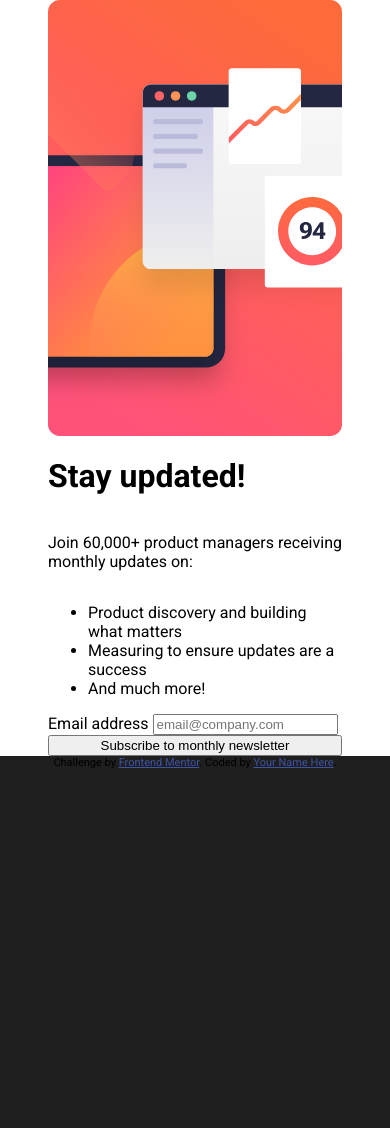
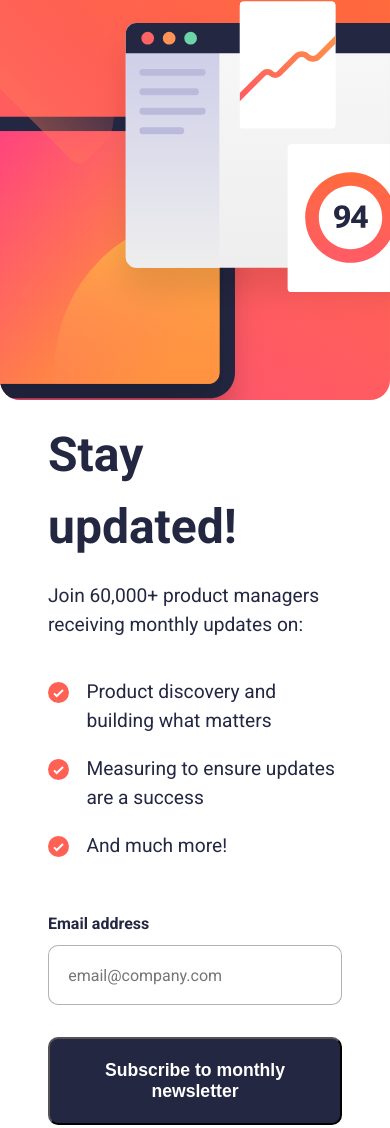
Before and after one commit to MalcolmSmalls/frontend-newsletter-signup-form, a plain HTML site: page index.html in a window 390 px wide. Shown: the top 1128 px of the page. Before the commit the page ends 844 px from the top, so only its background shows below. Drawn offline with Linux system fonts and the light colour scheme.

Commit message:
Finish mobile-first success-page css

```diff
--- a/index.html
+++ b/index.html
@@ -28,13 +28,13 @@
       Join 60,000+ product managers receiving monthly updates on:
     </p>
     <ul>
-      <li>Product discovery and building what matters</li>
-      <li>Measuring to ensure updates are a success</li>
-      <li>And much more!</li>
+      <li class="checkmark-icon">Product discovery and building what matters</li>
+      <li class="checkmark-icon">Measuring to ensure updates are a success</li>
+      <li class="checkmark-icon">And much more!</li>
     </ul>
     <form action="#" method="POST">
-      <label for="email-address">Email address</label>
-      <input type="email" id="email-address" name="email" placeholder="email@company.com">
+      <label for="email-address" class="email-label">Email address</label>
+      <input type="email" class="email-input" id="email-address" name="email" placeholder="email@company.com">
     </form>
     <button type="submit" class="main-submit-button btn">Subscribe to monthly newsletter</button>
     <img class="main-image" src="assets/images/illustration-sign-up-desktop.svg" alt ="analystics illustration featuring different kinds of charts"/>
--- a/styles.css
+++ b/styles.css
@@ -3,6 +3,8 @@ body {
   background-color: #1f1f1f;
   font-size: 1rem;
   font-family: 'Roboto', sans-serif;
+  line-height: 1.5;
+  color: hsl(234, 29%, 20%);
 }
 
 * {
@@ -18,16 +20,96 @@ main {
   background-color: white;
   display: grid;
   grid-template-columns: 3em 1fr 3em;
+  grid-template-rows: 25em;
 }
 
 main * {
   grid-column: 2;
 }
 
+h1,
+h2,
+p,
+ul {
+  margin: 0;
+}
+
+h1,
+h2,
+.bold,
+label {
+  font-weight: 700;
+}
+
+h1 {
+  margin: 0.4em 0;
+  font-size: 3rem;
+}
+
+.btn {
+  background-color: hsl(234, 29%, 20%);
+}
+
+p {
+  margin-bottom: 1em;
+}
+
+p,
+li {
+  font-size: 1.2em;
+}
+
+ul {
+  list-style: none;
+  padding: 0;
+}
+li {
+  margin: 1em 0;
+}
 .main-success-card {
   display: none;
 }
 
 .main-image {
+  grid-column: 1 / -1;
   grid-row: 1;
+  width: 100%;
+  height: 100%;
+  object-fit: cover;
+  border-bottom-left-radius: 20px;
+  border-bottom-right-radius: 20px;
 }
+
+.main-title {
+  grid-row: 2;
+}
+
+.checkmark-icon {
+  background: url('./assets/images/icon-list.svg') no-repeat left 0.2em;
+  padding-left: 2em;
+}
+
+.email-input {
+  display: block;
+  width: 100%;
+  padding: 1.2em 1.2em;
+  font-family: inherit;
+  font-size: inherit;
+  border-radius: 10px;
+  border: 1px solid rgba(0, 0, 0, 0.3);
+  margin-bottom: 2em;
+}
+
+.email-label {
+  display: block;
+  margin: 2em 0 0.6em;
+}
+
+.btn {
+  border-radius: 10px;
+  margin-bottom: 2em;
+  color: white;
+  font-weight: 700;
+  padding: 1.2em 1em;
+  font-size: 1.1em;
+}
```
